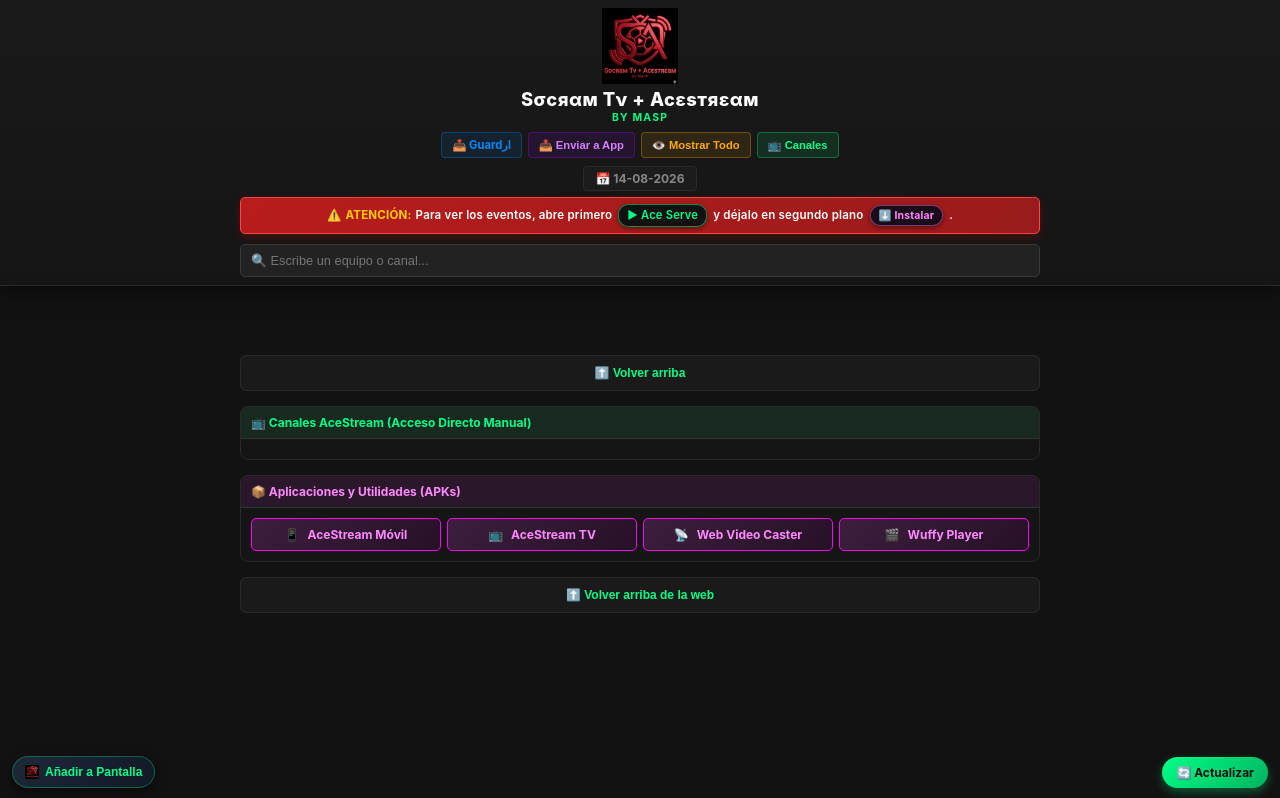
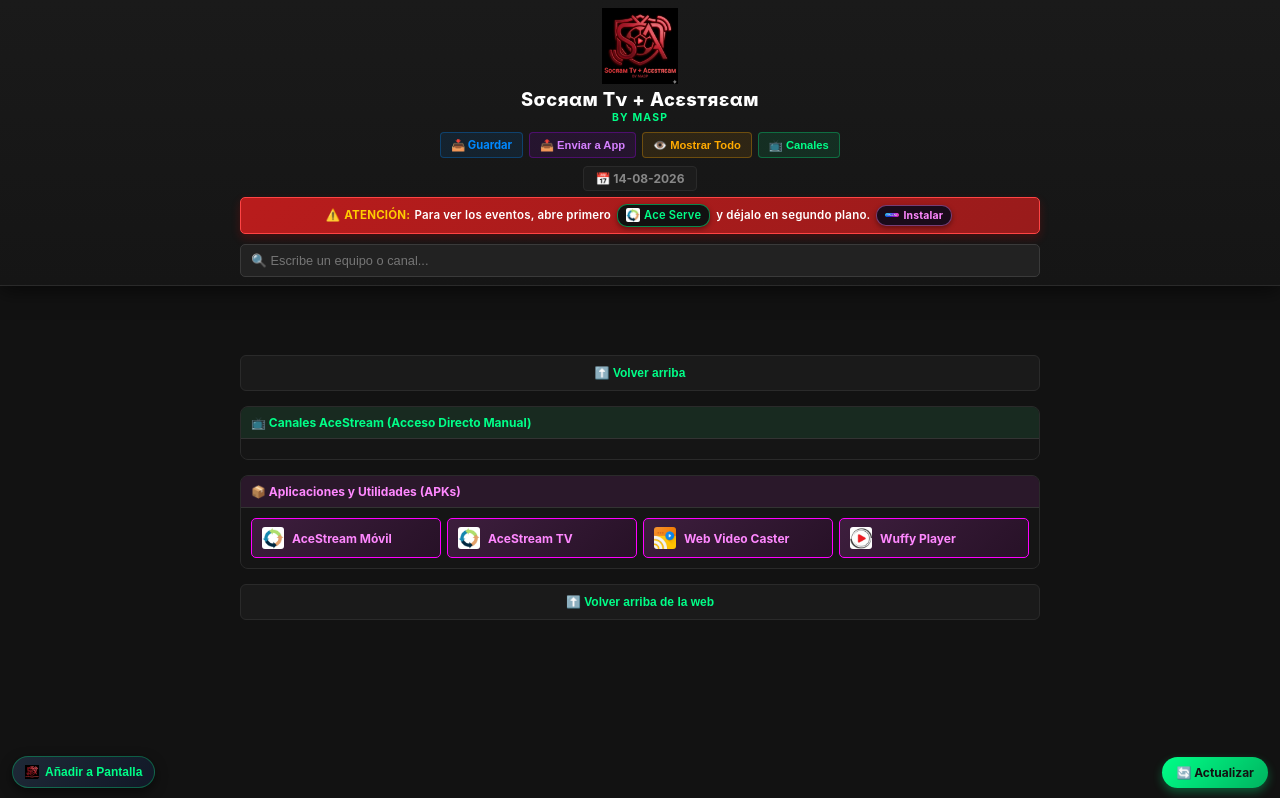
Before and after one commit to socramtv/Soccer-app, a Flask app: page / in a window 1280 px wide. Shown: the top 798 px of the page. Run offline with Flask 3, Linux system fonts and the light colour scheme; data that the repository does not hold is empty.

Commit message:
Actualizar index.html

```diff
--- a/templates/index.html
+++ b/templates/index.html
@@ -14,7 +14,7 @@
             font-family: -apple-system, BlinkMacSystemFont, "Segoe UI", Roboto, Helvetica, Arial, sans-serif;
             margin: 0;
             padding: 8px;
-            padding-top: 340px; /* 🔧 Aumentado para que no tape los títulos de los partidos */
+            padding-top: 340px;
             display: flex;
             flex-direction: column;
             align-items: center;
@@ -154,6 +154,13 @@
 
         .banner-aviso strong {
             color: #ffcc00;
+        }
+
+        .icono-btn-mini {
+            width: 14px;
+            height: 14px;
+            object-fit: contain;
+            border-radius: 2px;
         }
 
         .btn-abrir-ace {
@@ -410,7 +417,7 @@
             background: linear-gradient(135deg, #3d1e3d 0%, #271127 100%);
             border-color: #ff00ff;
             color: #ff88ff;
-            justify-content: center;
+            justify-content: flex-start;
         }
 
         .btn-subir-arriba {
@@ -655,7 +662,7 @@
         </div>
 
         <div class="top-actions-layout">
-            <a href="/lista.m3u" class="btn-header-action btn-m3u" title="Descargar al móvil">📥 Guardار</a>
+            <a href="/lista.m3u" class="btn-header-action btn-m3u" title="Descargar al móvil">📥 Guardar</a>
             <button onclick="abrirModalApps()" class="btn-header-action btn-share-m3u" title="Enviar a Wiseplay/Wuffy">📤 Enviar a App</button>
             <button id="btn-toggle-enlaces" onclick="toggleFiltroEnlaces()" class="btn-header-action btn-filter-links">👁️ Mostrar Todo</button>
             <button onclick="bajarACanales()" class="btn-header-action btn-directo-canales">📺 Canales</button>
@@ -663,12 +670,16 @@
 
         <div class="fecha-badge">📅 {{ fecha }}</div>
 
-        <!-- BANNER AVISO ACE SERVE INTERACTIVO (BOTÓN INSTALAR MOVIDO AL FINAL) -->
+        <!-- BANNER AVISO ACE SERVE INTERACTIVO -->
         <div class="banner-aviso">
             ⚠️ <strong>ATENCIÓN:</strong> Para ver los eventos, abre primero
-            <span class="btn-abrir-ace" onclick="abrirAceServe()">▶ Ace Serve</span>
-            y déjalo en segundo plano
-            <span class="btn-descargar-ace" onclick="bajarAAPKs()">⬇️ Instalar</span>.
+            <span class="btn-abrir-ace" onclick="abrirAceServe()">
+                <img src="https://raw.githubusercontent.com/socramtv/Soccer-app/main/templates/aceserve.png" class="icono-btn-mini" alt=""> Ace Serve
+            </span>
+            y déjalo en segundo plano.
+            <span class="btn-descargar-ace" onclick="bajarAAPKs()">
+                <img src="https://raw.githubusercontent.com/socramtv/Soccer-app/main/templates/install.png" class="icono-btn-mini" alt=""> Instalar
+            </span>
         </div>
 
         <div class="search-container">
@@ -863,19 +874,19 @@
             </div>
             <div class="grid-canales" style="grid-template-columns: repeat(auto-fit, minmax(170px, 1fr));">
                 <a href="https://pixeldrain.net/u/FiqCxY3K" class="btn-canal-directo btn-apk" target="_blank">
-                    <span>📱</span>
+                    <img src="https://raw.githubusercontent.com/socramtv/Soccer-app/main/templates/aceserve.png" class="icono-canal-grid" alt="">
                     <span>AceStream Móvil</span>
                 </a>
                 <a href="https://pixeldrain.net/u/xFKxFipM" class="btn-canal-directo btn-apk" target="_blank">
-                    <span>📺</span>
+                    <img src="https://raw.githubusercontent.com/socramtv/Soccer-app/main/templates/aceserve.png" class="icono-canal-grid" alt="">
                     <span>AceStream TV</span>
                 </a>
                 <a href="https://pixeldrain.net/u/mwtsGZ3W" class="btn-canal-directo btn-apk" target="_blank">
-                    <span>📡</span>
+                    <img src="https://raw.githubusercontent.com/socramtv/Soccer-app/main/templates/Web_video.jpg" class="icono-canal-grid" alt="">
                     <span>Web Video Caster</span>
                 </a>
                 <a href="https://pixeldrain.net/u/f2HGUHVd" class="btn-canal-directo btn-apk" target="_blank">
-                    <span>🎬</span>
+                    <img src="https://raw.githubusercontent.com/socramtv/Soccer-app/main/templates/wuffy_player.png" class="icono-canal-grid" alt="">
                     <span>Wuffy Player</span>
                 </a>
             </div>
```
